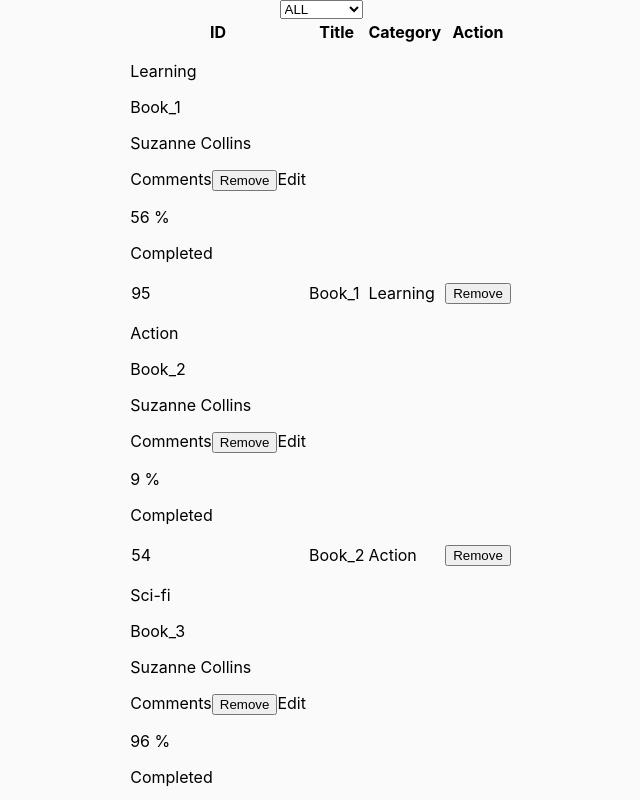
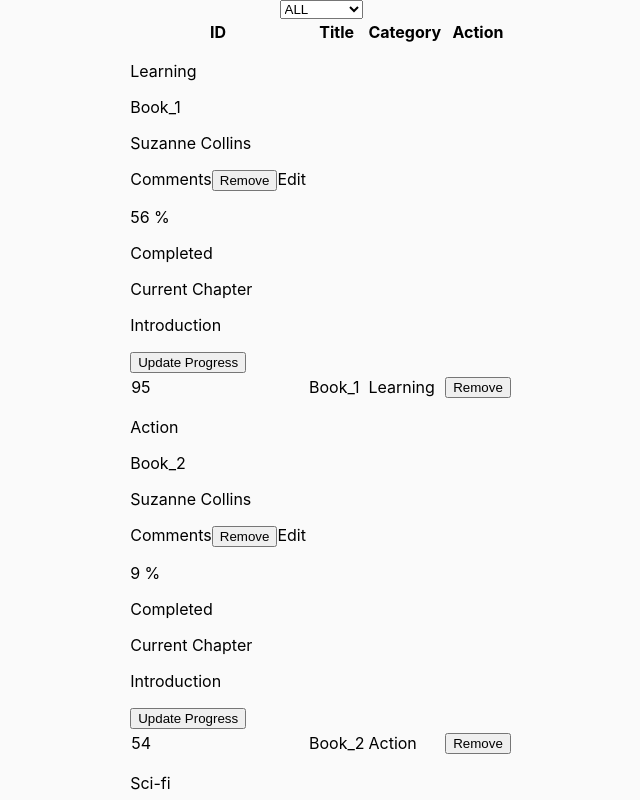
Before and after one commit to MrSayyod/bookstore-redux-app, a React (Create React App) app: page / in a window 1280 px wide. Shown: the top 800 px of the page, without its empty margins (379-1019 px from the left). Built offline with nearby package versions, Linux system fonts and the light colour scheme.

Commit message:
Add chapter section

```diff
--- a/src/components/Book.js
+++ b/src/components/Book.js
@@ -26,6 +26,13 @@ const Book = ({ book, deleteBook }) => (
         <p className="completeText">Completed</p>
       </div>
     </div>
+    <div className="chapterSection">
+      <p className="currentChapter">Current Chapter</p>
+      <p className="chapIntro">Introduction</p>
+      <button type="button" className="progressBtn">
+        <span className="progressText">Update Progress</span>
+      </button>
+    </div>
   </section>
     <tr>
       <td>{book.id}</td>
```
